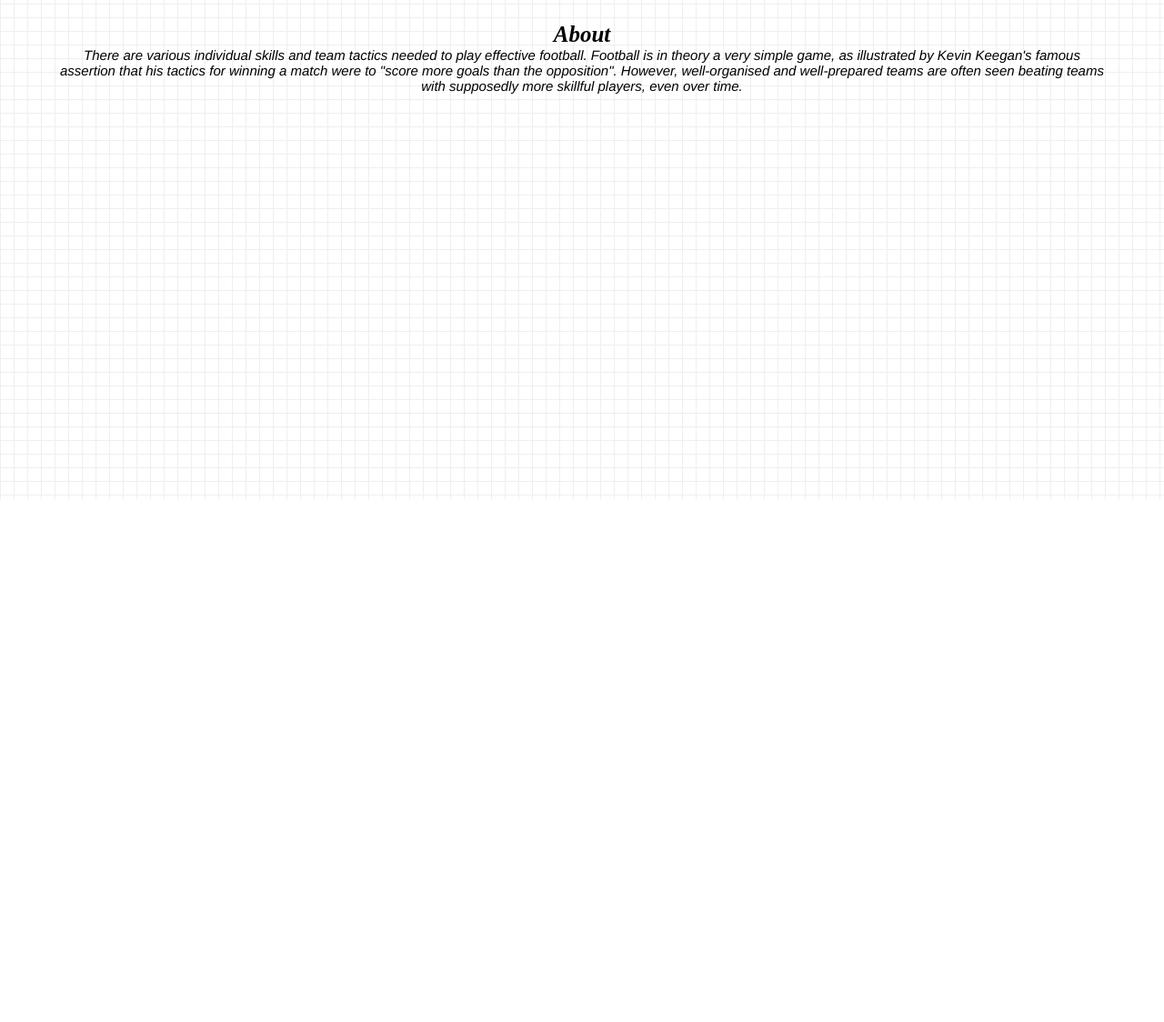
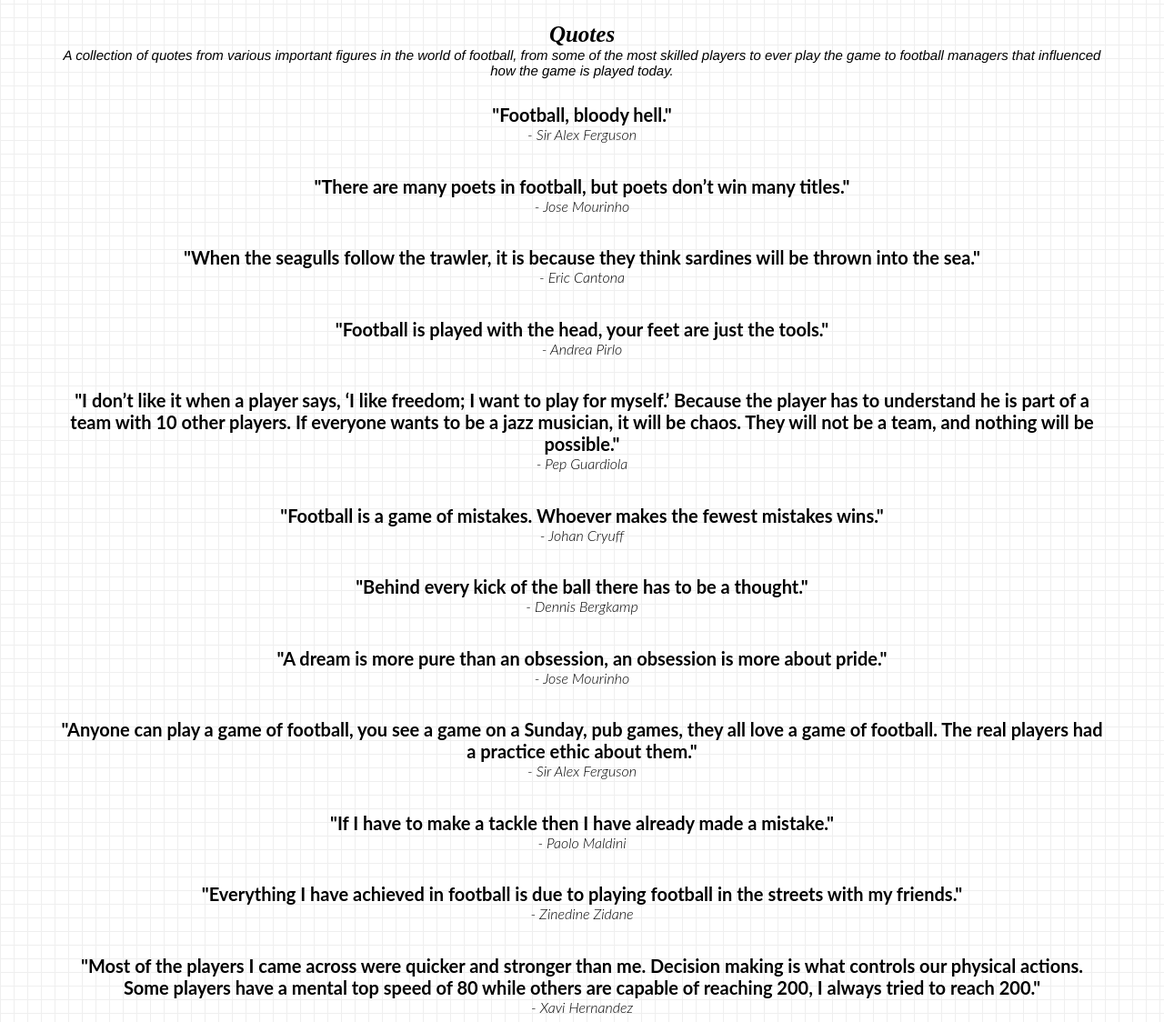
Before and after one commit to zsuzak/between-the-lines, a Node server app: page /quotes in a window 1280 px wide. Shown: the part 251-1375 px from the top of the page at 91% size. Before the commit the page ends 800 px from the top, so only its background shows below. Run offline with Node 20, Linux system fonts and the light colour scheme.

Commit message:
Couple new pages

```diff
--- a/public/stylesheets/style.css
+++ b/public/stylesheets/style.css
@@ -1,7 +1,6 @@
 * {
     margin: 0;
     padding: 0;
-    width: 100%;
     color: black;
 }
 
@@ -13,6 +12,7 @@ body {
 html {
     overflow: scroll;
 }
+
 ::-webkit-scrollbar {
     width: 0px;
     background: transparent;
@@ -33,11 +33,12 @@ html {
 #hdcont {
     margin-top: auto;
     margin-bottom: auto;
+    width: 100%;
 }
 
 h1 {
     color: white;
-    font-family: 'Baskerville Old Face', 'Baskerville', 'Times New Roman', 'Times', 'Serif';
+    font-family: 'Baskerville', 'Baskerville Old Face', 'Times New Roman', 'Times', 'Serif';
     font-size: 45px;
     text-shadow: 2px 2px 6px #302f2f;
 }
@@ -87,10 +88,10 @@ p {
     margin-left: 5%;
     margin-right: 5%;
     width: 90%;
-/*
+
     border-bottom-style: solid;
     border-bottom-width: 2px;
-    border-bottom-color: black; */
+    border-bottom-color: black;
     border-width: 2px;
     border-style: solid;
     border-image: linear-gradient(90deg, rgba(255,255,255,1) 5%, rgba(0,0,0,1) 50%, rgba(255,255,255,1) 95%) 1;
@@ -151,3 +152,42 @@ h3 {
 img {
     border-radius: 15px;
 }
+
+.quote, h4 {
+    text-align: center;
+    font-family: 'Lato';
+    font-style: normal;
+    text-transform: none;
+}
+
+h4 {
+    font-family: 'Lato Light';
+    font-style: italic;
+    font-weight: normal;
+}
+
+#quote {
+    border: 0;
+    padding-bottom: 7.5px;
+}
+
+.flexgrid {
+    margin-top: 25px;
+    display: flex;
+    flex-wrap: wrap;
+    margin-left: auto;
+    margin-right: auto;
+    width: 80%;
+    justify-content: center;
+  }
+
+ .fleximg img {
+    max-height: 300px;
+    height: auto;
+    max-width: 100%;
+    padding: 0;
+    padding-bottom: 3px;
+    padding-left: 3px;
+    padding-right: 3px;
+    border-radius: 0%;
+ }
--- a/server.js
+++ b/server.js
@@ -23,6 +23,14 @@ app.get('/formations', (req, res) => {
     res.render('formations.hbs');
 });
 
+app.get('/quotes', (req, res) => {
+    res.render('quotes.hbs');
+});
+
+app.get('/gallery', (req, res) => {
+    res.render('gallery.hbs');
+});
+
 app.get('*', (req, res) => {
     res.render('home.hbs', {});
 });
--- a/views/formations.hbs
+++ b/views/formations.hbs
@@ -20,6 +20,8 @@
                 <li><a href="/positions">Positions</a></li>
                 <li><a href="/tactics">Tactics</a></li>
                 <li id="act"><a href="/formations" id="act">Formations</a></li>
+                <li><a href="/quotes">Quotes</a></li>
+                <li><a href="/gallery">Gallery</a></li>
             </ul>
         </div>
     </div>
--- a/views/home.hbs
+++ b/views/home.hbs
@@ -20,6 +20,8 @@
                 <li><a href="/positions">Positions</a></li>
                 <li><a href="/tactics">Tactics</a></li>
                 <li><a href="/formations">Formations</a></li>
+                <li><a href="/quotes">Quotes</a></li>
+                <li><a href="/gallery">Gallery</a></li>
             </ul>
         </div>
     </div>
--- a/views/positions.hbs
+++ b/views/positions.hbs
@@ -20,6 +20,8 @@
                 <li id="act"><a href="/positions" id="act">Positions</a></li>
                 <li><a href="/tactics">Tactics</a></li>
                 <li><a href="/formations">Formations</a></li>
+                <li><a href="/quotes">Quotes</a></li>
+                <li><a href="/gallery">Gallery</a></li>
             </ul>
         </div>
     </div>
--- /dev/null
+++ b/views/quotes.hbs
@@ -0,0 +1,120 @@
+<!DOCTYPE html>
+<html>
+<head>
+    <link rel="stylesheet" href="/stylesheets/style.css">
+    <link rel="apple-touch-icon" sizes="180x180" href="/icons/apple-touch-icon.png">
+    <link rel="icon" type="image/png" sizes="32x32" href="/icons/favicon-32x32.png">
+    <link rel="icon" type="image/png" sizes="16x16" href="/icons/favicon-16x16.png">
+    <link rel="manifest" href="/icons/site.webmanifest">
+    <link rel="mask-icon" href="/icons/safari-pinned-tab.svg" color="#5bbad5">
+    <meta name="msapplication-TileColor" content="#da532c">
+    <meta name="theme-color" content="#ffffff">
+    <title>Between The Lines</title>
+</head>
+<body>
+    <div class="hdr">
+        <div id="hdcont">
+            <h1>Between The Lines</h1>
+            <ul class="nav">
+                <li><a href="/">Home</a></li>
+                <li><a href="/positions">Positions</a></li>
+                <li><a href="/tactics" >Tactics</a></li>
+                <li><a href="/formations">Formations</a></li>
+                <li id="act"><a id="act" href="/quotes">Quotes</a></li>
+                <li><a href="/gallery">Gallery</a></li>
+            </ul>
+        </div>
+    </div>
+
+    <div class="intro">
+        <h2>Quotes</h2>
+        <p>
+            A collection of quotes from various important figures in the world of football, from some of the most skilled players to ever play the game to
+            football managers that influenced how the game is played today.
+        </p>
+    </div>
+
+    <div class="post" id="quote">
+        <h3 class="quote">"Football, bloody hell."</h3>
+        <h4>- Sir Alex Ferguson</h4>
+    </div>
+
+    <div class="post" id="quote">
+        <h3 class="quote">"There are many poets in football, but poets don’t win many titles."</h3>
+        <h4>- Jose Mourinho</h4>
+    </div>
+
+    <div class="post" id="quote">
+        <h3 class="quote">"When the seagulls follow the trawler, it is because they think sardines will be thrown into the sea."</h3>
+        <h4>- Eric Cantona</h4>
+    </div>
+
+    <div class="post" id="quote">
+        <h3 class="quote">
+            "Football is played with the head, your feet are just the tools."
+        </h3>
+        <h4>- Andrea Pirlo</h4>
+    </div>
+
+    <div class="post" id="quote">
+        <h3 class="quote">
+            "I don’t like it when a player says, ‘I like freedom; I want to play for myself.’ Because the player has to understand he is part of a team with 10 other players.
+            If everyone wants to be a jazz musician, it will be chaos.
+            They will not be a team, and nothing will be possible."
+        </h3>
+        <h4>- Pep Guardiola</h4>
+    </div>
+
+    <div class="post" id="quote">
+        <h3 class="quote">
+            "Football is a game of mistakes. Whoever makes the fewest mistakes wins."
+        </h3>
+        <h4>- Johan Cryuff</h4>
+    </div>
+
+    <div class="post" id="quote">
+        <h3 class="quote">
+            "Behind every kick of the ball there has to be a thought."
+        </h3>
+        <h4>- Dennis Bergkamp</h4>
+    </div>
+
+    <div class="post" id="quote">
+        <h3 class="quote">
+            "A dream is more pure than an obsession, an obsession is more about pride."
+        </h3>
+        <h4>- Jose Mourinho</h4>
+    </div>
+
+    <div class="post" id="quote">
+        <h3 class="quote">
+            "Anyone can play a game of football, you see a game on a Sunday, pub games, they all love a game of football.
+            The real players had a practice ethic about them."
+        </h3>
+        <h4>- Sir Alex Ferguson</h4>
+    </div>
+
+    <div class="post" id="quote">
+        <h3 class="quote">
+            "If I have to make a tackle then I have already made a mistake."
+        </h3>
+        <h4>- Paolo Maldini</h4>
+    </div>
+
+    <div class="post" id="quote">
+        <h3 class="quote">
+            "Everything I have achieved in football is due to playing football in the streets with my friends."
+        </h3>
+        <h4>- Zinedine Zidane</h4>
+    </div>
+
+    <div class="post" id="quote">
+        <h3 class="quote">
+            "Most of the players I came across were quicker and stronger than me.
+            Decision making is what controls our physical actions.
+            Some players have a mental top speed of 80 while others are capable of reaching 200, I always tried to reach 200."
+        </h3>
+        <h4>- Xavi Hernandez</h4>
+    </div>
+</body>
+</html>
--- a/views/tactics.hbs
+++ b/views/tactics.hbs
@@ -20,6 +20,8 @@
                 <li><a href="/positions">Positions</a></li>
                 <li id="act"><a href="/tactics" id="act">Tactics</a></li>
                 <li><a href="/formations">Formations</a></li>
+                <li><a href="/quotes">Quotes</a></li>
+                <li><a href="/gallery">Gallery</a></li>
             </ul>
         </div>
     </div>
```
Also changed, not shown: views/gallery.hbs (added, +65 -0 lines).
